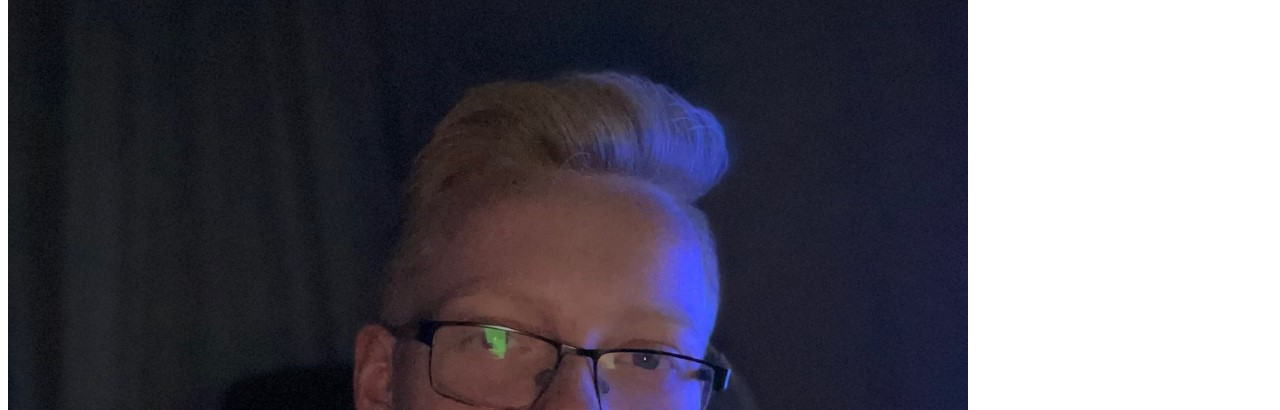
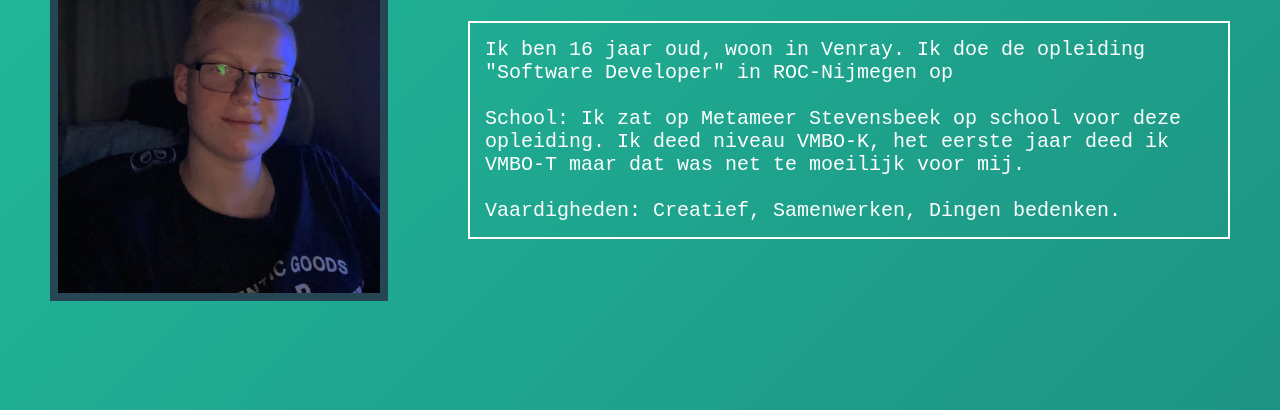
Before and after one commit to GavinTetteroo/GavinTetteroo.github.io, a plain HTML site: page index.html in a window 1280 px wide. Shown: the part 316-726 px from the top of the page. Drawn offline with Linux system fonts and the light colour scheme; files whose address does not match are found by name.

Commit message:
css veranderd

```diff
--- a/index.html
+++ b/index.html
@@ -6,7 +6,7 @@
     <meta http-equiv="X-UA-Compatible" content="IE=edge" />
     <meta name="viewport" content="width=device-width, initial-scale=1.0" />
     <title>Gavin Tetteroo</title>
-    <link rel="stylesheet" href="/Portfolio Gavin Tetteroo/css/styles.css" />
+    <link rel="stylesheet" href="/css/styles.css" />
 </head>
 
 <body>
```
